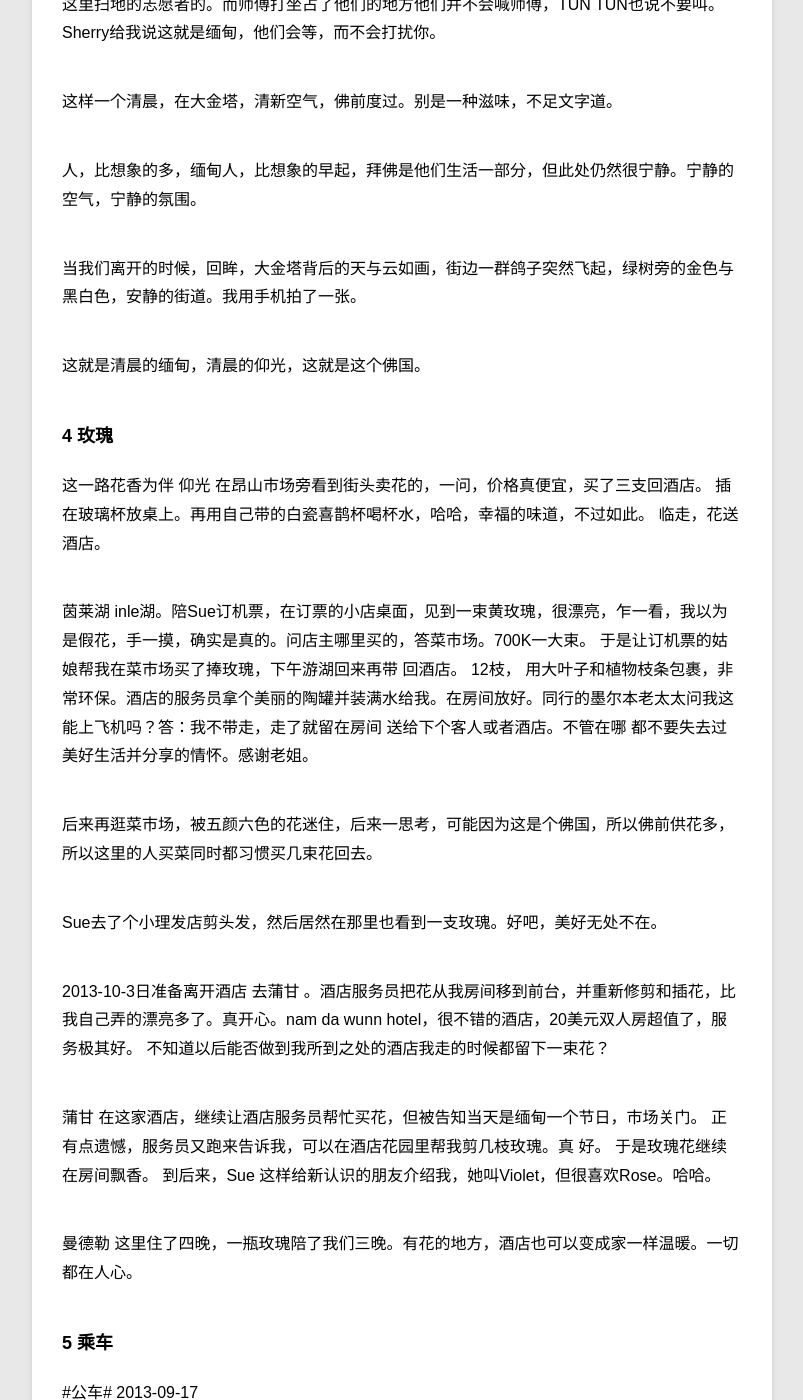
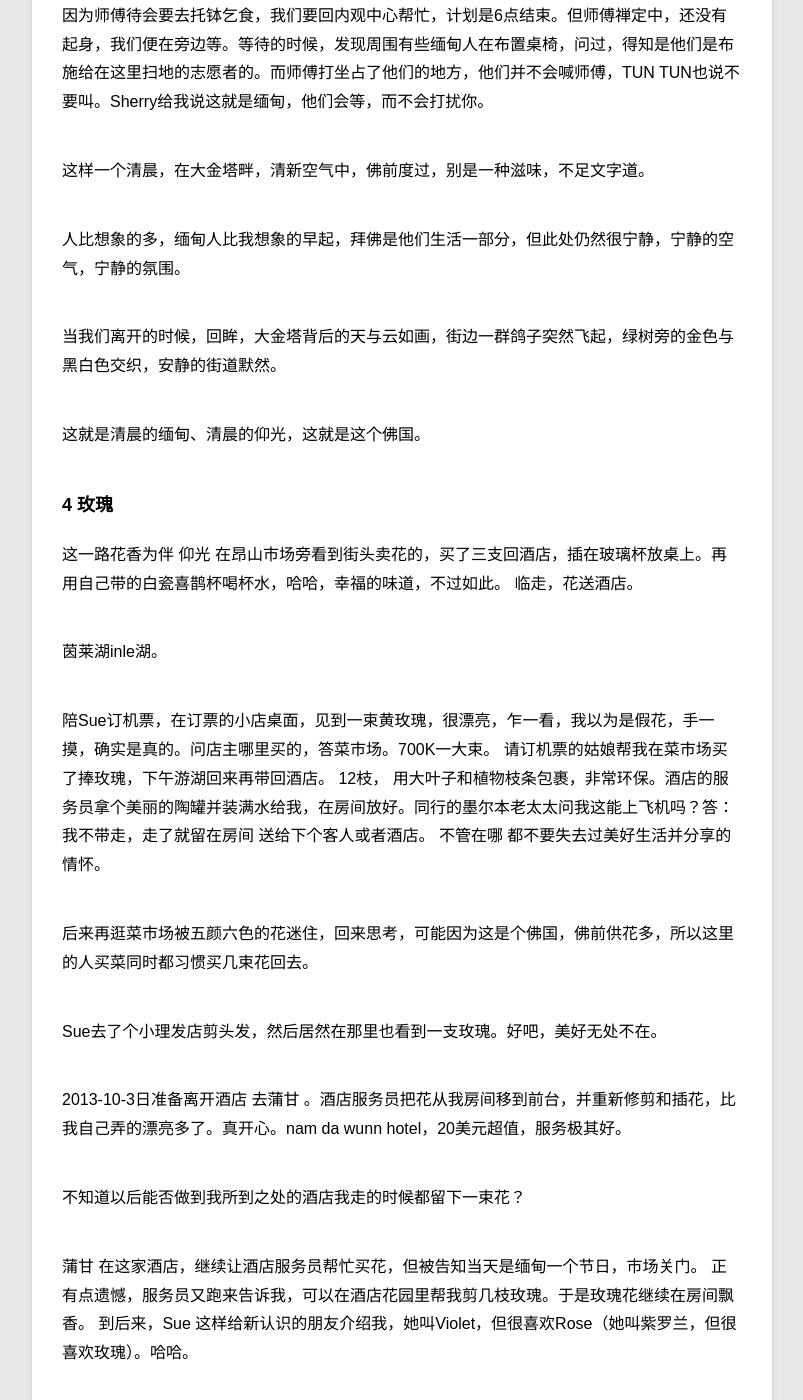
Before and after one commit to violettianjie/violettianjie.github.io, a Jekyll site: the page built from _posts/blog/2018-12-09-travel.md, in a window 1280 px wide and 1400 px high, scrolled down 3420 px. Shown: the whole window, without its empty margins (78-881 px from the left). Built offline with Jekyll 4.4.1, drawn with Linux system fonts in a browser that asks for light colours; some of the changed text lies outside the part shown.

Commit message:
Update 2018-12-09-travel.md

```diff
--- a/_posts/blog/2018-12-09-travel.md
+++ b/_posts/blog/2018-12-09-travel.md
@@ -28,7 +28,7 @@ category: blog
 
 ### 序
 
-缅甸之行，不是旅行。妈妈问你把相机忘记家了？我说故意的，没旅行打算，所以不用带相机。内观结束还是行走了9日，是的，行走而不是旅行或者旅游。
+缅甸之行，不是旅行。妈妈问你把相机忘记家了？我说故意的，没旅行打算所以不用带相机。内观结束还是行走了9日，是的，行走而不是旅行或者旅游。
 很多朋友问我：你到缅甸玩什么？缅甸有什么好玩的？你有什么收获？
 
 我去缅甸目的是内观，做一次心的手术，顺便旅行。
@@ -57,18 +57,19 @@ category: blog
 到缅甸第二日。我去了SULE 塔。开始没有做攻略，没带任何攻略书的结果是，我误以为这个塔就是大名鼎鼎的大金塔了。嗯，缅甸第二日，我首先去的就是这个塔。离我住的地方步行可达。
 
 入口的地方，有人说要存鞋，我把拖鞋给她，然后她说要捐款，随意，我一下没反应过来，给了500K。（约3元人民币）。
-再入口处，门票2美元，当然当地人是不用的。对当地人每天到塔来拜来献花是他们生活的一部分。开始认为这不公平，后来转念一想，当地人平时都日日在布施，是他们捐的钱修的这塔，而我一个外国人，没有出过任何钱和力到这里来白白享用他们捐献的成果，自然是该付费的。就算平时不烧香，临时抱佛脚了。感谢他们之前的布施才有如此美好的场所和塔。
+再入口处，门票2美元，当地人是不用的。对当地人每天到塔来拜来献花是他们生活的一部分。开始认为这不公平，后来转念一想，当地人平时都日日在布施，是他们捐的钱修的这塔，而我一个外国人，没有出过任何钱和力到这里来白白享用他们捐献的成果，自然是该付费的。就算平时不烧香，临时抱佛脚了。感谢他们之前的布施才有如此美好的场所和塔。
 
-我围着塔转了几圈，金塔很美，衬着蓝天白云，但并没有特别震撼，我更想看他们普通人的日常生活。这里的塔没有香，没有墙的隔断，空间很通畅。我学着当地人样，找了一面佛塔，在佛前毯子上随意的坐下,然后看过往人流。
+我围着塔转了几圈，金塔很美，衬着蓝天白云，但并没有特别震撼，我更想看他们普通人的日常生活。这里的塔四周没有香，没有墙的隔断，空间很通畅。我学着当地人样，找了一面佛塔，在佛前毯子上随意的坐下,看过往人流。
 
 没错，我坐了一个上午。
+
 看到男男女女，老老少少，在佛前读经的、捐款的、磕头跪拜的、休息的、献花的、浇水的，各种各种……让你感到就是生活；有一人来的、有带着小孩来的、有拖家带口的、有呼朋接伴的，但都很安静，一种宁静的气场。从他们穿着上看，有上班族、有家庭主妇、有各种装扮的……坐姿，也有很多种，大概并不讲究，只求舒适……有呆一下就走的，有坐个半小时的……总之，这就是他们生活的一部分。
 
 中间有下大雨，然后突然雨变小。
 
 而我 ，不管有雨无雨，就坐在塔前 ，这面小小空间上方式和有遮蔽的…发呆。这就是一个美好的上午了……因为这些人的信仰，这些人的平和，这些人的宁静。
 
-印象很深的是一个小孩趴在捐款箱前东看西看的样子。不论多少，布施之心，从小就在这些孩子心里播下了种子。如此美好。
+印象很深的是一个小孩趴在捐款箱前东看西看的样子。不论多少，布施之心，从小就在这些孩子心里播下了种子，如此美好。
 
 ### 3 打坐
 
@@ -89,40 +90,41 @@ Tun Tun是内观中心工作人员。
 
 我们找了一个地方打坐。
 
-因为师傅待会要去托钵，我们要回内观中心帮忙，计划是6点结束。但师傅禅定中，还没有起身，我们便在旁边等。等待的时候，发现周围有些缅甸人在布置一些桌椅，问，得知是布施给在这里扫地的志愿者的。而师傅打坐占了他们的地方他们并不会喊师傅，TUN TUN也说不要叫。Sherry给我说这就是缅甸，他们会等，而不会打扰你。
+因为师傅待会要去托钵乞食，我们要回内观中心帮忙，计划是6点结束。但师傅禅定中，还没有起身，我们便在旁边等。等待的时候，发现周围有些缅甸人在布置桌椅，问过，得知是他们是布施给在这里扫地的志愿者的。而师傅打坐占了他们的地方，他们并不会喊师傅，TUN TUN也说不要叫。Sherry给我说这就是缅甸，他们会等，而不会打扰你。
 
-这样一个清晨，在大金塔，清新空气，佛前度过。别是一种滋味，不足文字道。
+这样一个清晨，在大金塔畔，清新空气中，佛前度过，别是一种滋味，不足文字道。
 
-人，比想象的多，缅甸人，比想象的早起，拜佛是他们生活一部分，但此处仍然很宁静。宁静的空气，宁静的氛围。
+人比想象的多，缅甸人比我想象的早起，拜佛是他们生活一部分，但此处仍然很宁静，宁静的空气，宁静的氛围。
 
-当我们离开的时候，回眸，大金塔背后的天与云如画，街边一群鸽子突然飞起，绿树旁的金色与黑白色，安静的街道。我用手机拍了一张。
+当我们离开的时候，回眸，大金塔背后的天与云如画，街边一群鸽子突然飞起，绿树旁的金色与黑白色交织，安静的街道默然。
 
-这就是清晨的缅甸，清晨的仰光，这就是这个佛国。
+这就是清晨的缅甸、清晨的仰光，这就是这个佛国。
 
 ### 4 玫瑰
 这一路花香为伴
 仰光
-在昂山市场旁看到街头卖花的，一问，价格真便宜，买了三支回酒店。
-插在玻璃杯放桌上。再用自己带的白瓷喜鹊杯喝杯水，哈哈，幸福的味道，不过如此。
+在昂山市场旁看到街头卖花的，买了三支回酒店，插在玻璃杯放桌上。再用自己带的白瓷喜鹊杯喝杯水，哈哈，幸福的味道，不过如此。
 临走，花送酒店。
 
-茵莱湖
-inle湖。陪Sue订机票，在订票的小店桌面，见到一束黄玫瑰，很漂亮，乍一看，我以为是假花，手一摸，确实是真的。问店主哪里买的，答菜市场。700K一大束。
-于是让订机票的姑娘帮我在菜市场买了捧玫瑰，下午游湖回来再带 回酒店。
-12枝， 用大叶子和植物枝条包裹，非常环保。酒店的服务员拿个美丽的陶罐并装满水给我。在房间放好。同行的墨尔本老太太问我这能上飞机吗？答：我不带走，走了就留在房间 送给下个客人或者酒店。不管在哪 都不要失去过美好生活并分享的情怀。感谢老姐。
+茵莱湖inle湖。
 
-后来再逛菜市场，被五颜六色的花迷住，后来一思考，可能因为这是个佛国，所以佛前供花多，所以这里的人买菜同时都习惯买几束花回去。
+陪Sue订机票，在订票的小店桌面，见到一束黄玫瑰，很漂亮，乍一看，我以为是假花，手一摸，确实是真的。问店主哪里买的，答菜市场。700K一大束。
+请订机票的姑娘帮我在菜市场买了捧玫瑰，下午游湖回来再带回酒店。
+12枝， 用大叶子和植物枝条包裹，非常环保。酒店的服务员拿个美丽的陶罐并装满水给我，在房间放好。同行的墨尔本老太太问我这能上飞机吗？答：我不带走，走了就留在房间 送给下个客人或者酒店。
+不管在哪 都不要失去过美好生活并分享的情怀。
+
+后来再逛菜市场被五颜六色的花迷住，回来思考，可能因为这是个佛国，佛前供花多，所以这里的人买菜同时都习惯买几束花回去。
 
 Sue去了个小理发店剪头发，然后居然在那里也看到一支玫瑰。好吧，美好无处不在。
 
-2013-10-3日准备离开酒店 去蒲甘 。酒店服务员把花从我房间移到前台，并重新修剪和插花，比我自己弄的漂亮多了。真开心。nam da wunn hotel，很不错的酒店，20美元双人房超值了，服务极其好。
+2013-10-3日准备离开酒店 去蒲甘 。酒店服务员把花从我房间移到前台，并重新修剪和插花，比我自己弄的漂亮多了。真开心。nam da wunn hotel，20美元超值，服务极其好。
+
  不知道以后能否做到我所到之处的酒店我走的时候都留下一束花？
 
 蒲甘
 在这家酒店，继续让酒店服务员帮忙买花，但被告知当天是缅甸一个节日，市场关门。
-正有点遗憾，服务员又跑来告诉我，可以在酒店花园里帮我剪几枝玫瑰。真 好。
-于是玫瑰花继续在房间飘香。
-到后来，Sue 这样给新认识的朋友介绍我，她叫Violet，但很喜欢Rose。哈哈。
+正有点遗憾，服务员又跑来告诉我，可以在酒店花园里帮我剪几枝玫瑰。于是玫瑰花继续在房间飘香。
+到后来，Sue 这样给新认识的朋友介绍我，她叫Violet，但很喜欢Rose（她叫紫罗兰，但很喜欢玫瑰）。哈哈。
 
 曼德勒
 这里住了四晚，一瓶玫瑰陪了我们三晚。有花的地方，酒店也可以变成家一样温暖。一切都在人心。
```
